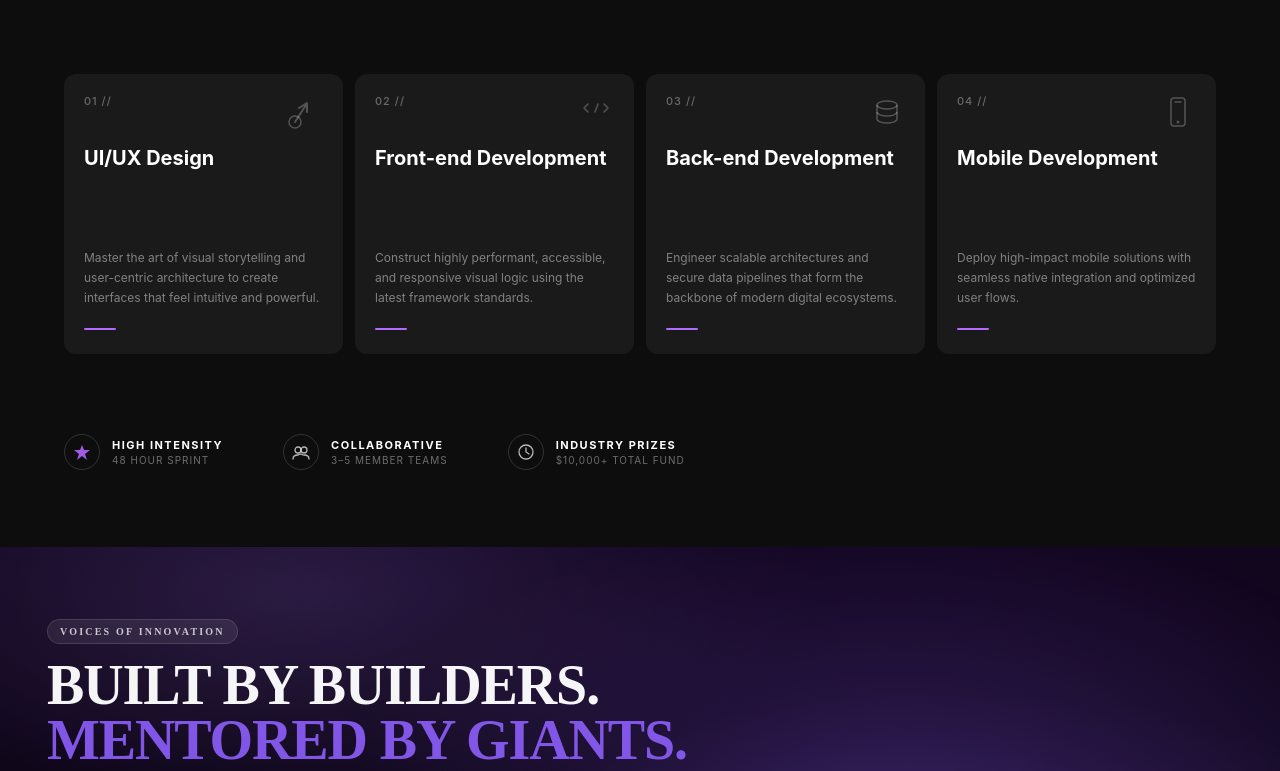
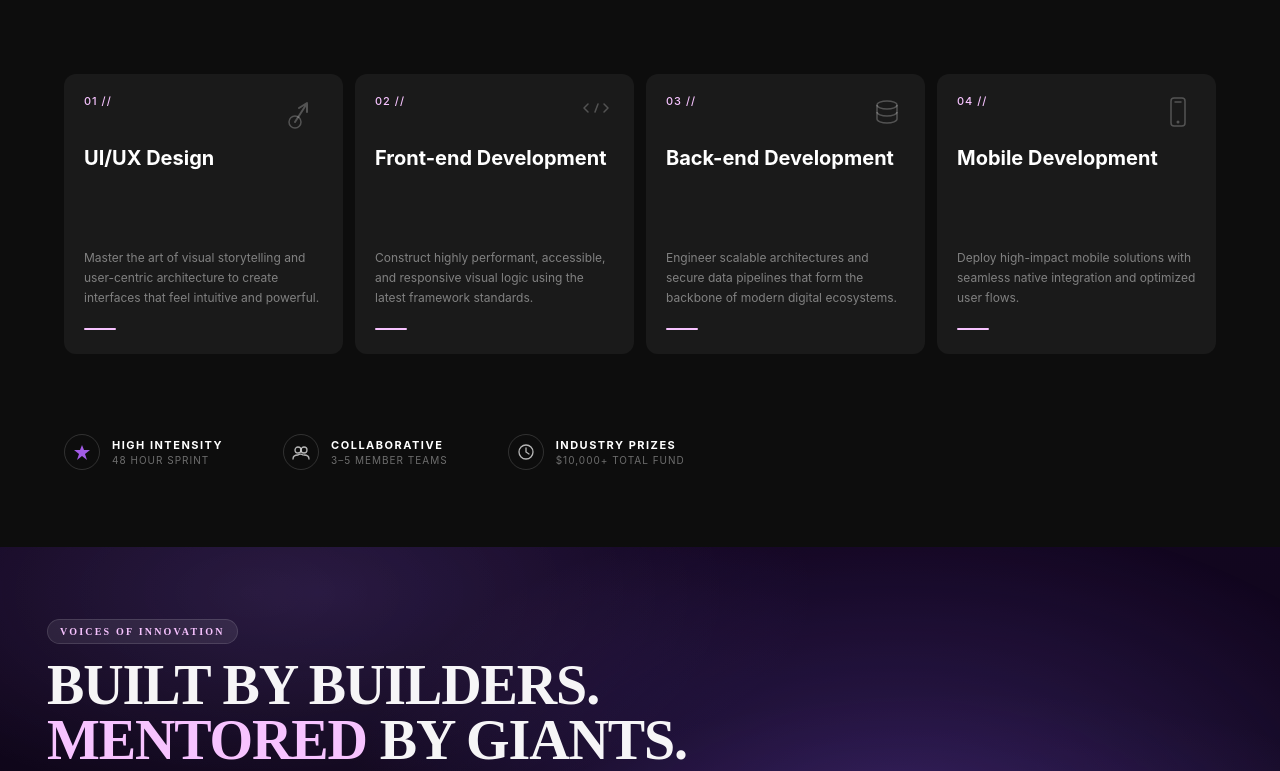
Before and after one commit to AliMukhtarli/IMPACT, a React (Vite) app: page / in a window 1280 px wide. Shown: the part 2889-3660 px from the top of the page. Built offline with nearby package versions, Linux system fonts and the light colour scheme.

Commit message:
More colors developed

```diff
--- a/src/ContestantPathWay.jsx
+++ b/src/ContestantPathWay.jsx
@@ -193,7 +193,7 @@ export default function ContestPathways() {
                 <span
                   style={{
                     fontSize: 11,
-                    color: "rgba(255,255,255,0.35)",
+                    color: "rgba(247, 195, 255, 1)",
                     letterSpacing: 1,
                     fontWeight: 500,
                   }}
@@ -236,7 +236,7 @@ export default function ContestPathways() {
                 style={{
                   width: 32,
                   height: 2.5,
-                  background: "#b06aff",
+                  background: "rgba(247, 195, 255, 1)",
                   borderRadius: 2,
                 }}
               />
--- a/src/TestimonialSection.jsx
+++ b/src/TestimonialSection.jsx
@@ -232,7 +232,9 @@ export default function TestimonialSection() {
           <h2 className="testimonial-section__title">
             BUILT BY BUILDERS.
             <br />
-            <span>MENTORED BY GIANTS.</span>
+            <span>
+              <span className="testimonial-section__titleAccent">MENTORED</span> BY GIANTS.
+            </span>
           </h2>
           <p className="testimonial-section__subtitle">
             Discover why the industry's brightest minds choose IMPACT as their proving ground for the next generation of
--- a/src/styles.css
+++ b/src/styles.css
@@ -84,7 +84,7 @@ body {
   border-radius: 999px;
   background: rgba(255, 255, 255, 0.08);
   border: 1px solid rgba(255, 255, 255, 0.12);
-  color: rgba(255, 255, 255, 0.75);
+  color: rgba(247, 195, 255, 1);
   font-size: 10px;
   letter-spacing: 0.22em;
   font-weight: 700;
@@ -101,9 +101,11 @@ body {
 }
 
 .testimonial-section__title span {
-  color: #d8b4fe;
-  color: rgba(var(--bg-r, 168), var(--bg-g, 85), var(--bg-b, 247), 0.92);
-  transition: color 140ms cubic-bezier(0.2, 0.8, 0.2, 1);
+  color: rgba(255, 255, 255, 0.96);
+}
+
+.testimonial-section__title .testimonial-section__titleAccent {
+  color: rgba(247, 195, 255, 1);
 }
 
 .testimonial-section__subtitle {
```
